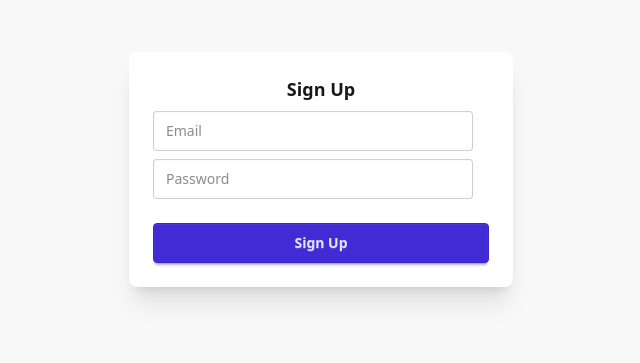
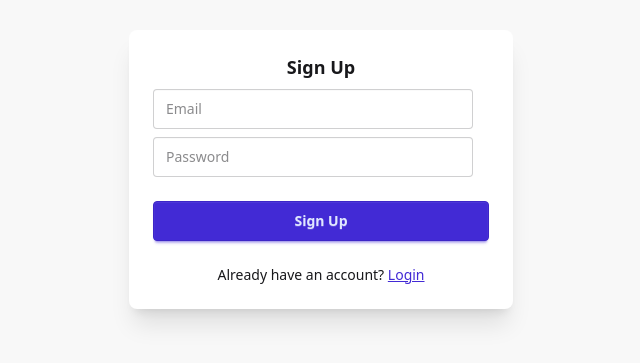
Before and after one commit to Hritikraj8804/AI-ticket-assistant, a React (Vite) app in the folder ai-ticket-frontend/: page /signup in a window 1280 px wide. Shown: the part 231-594 px from the top of the page, without its empty margins (319-959 px from the left). Built offline with nearby package versions, Linux system fonts and the light colour scheme.

Commit message:
added login and signup for user on both pages

```diff
--- a/ai-ticket-frontend/src/pages/login.jsx
+++ b/ai-ticket-frontend/src/pages/login.jsx
@@ -76,6 +76,15 @@
               {loading ? "Logging in..." : "Login"}
             </button>
           </div>
+
+          <div className="text-center mt-4">
+            <p className="text-sm">
+              Don't have an account?{" "}
+              <a href="/signup" className="link link-primary">
+                Sign up
+              </a>
+            </p>
+          </div>
         </form>
       </div>
     </div>
--- a/ai-ticket-frontend/src/pages/signup.jsx
+++ b/ai-ticket-frontend/src/pages/signup.jsx
@@ -79,6 +79,15 @@
               {loading ? "Signing up..." : "Sign Up"}
             </button>
           </div>
+
+          <div className="text-center mt-4">
+            <p className="text-sm">
+              Already have an account?{" "}
+              <a href="/login" className="link link-primary">
+                Login
+              </a>
+            </p>
+          </div>
         </form>
       </div>
     </div>
```
